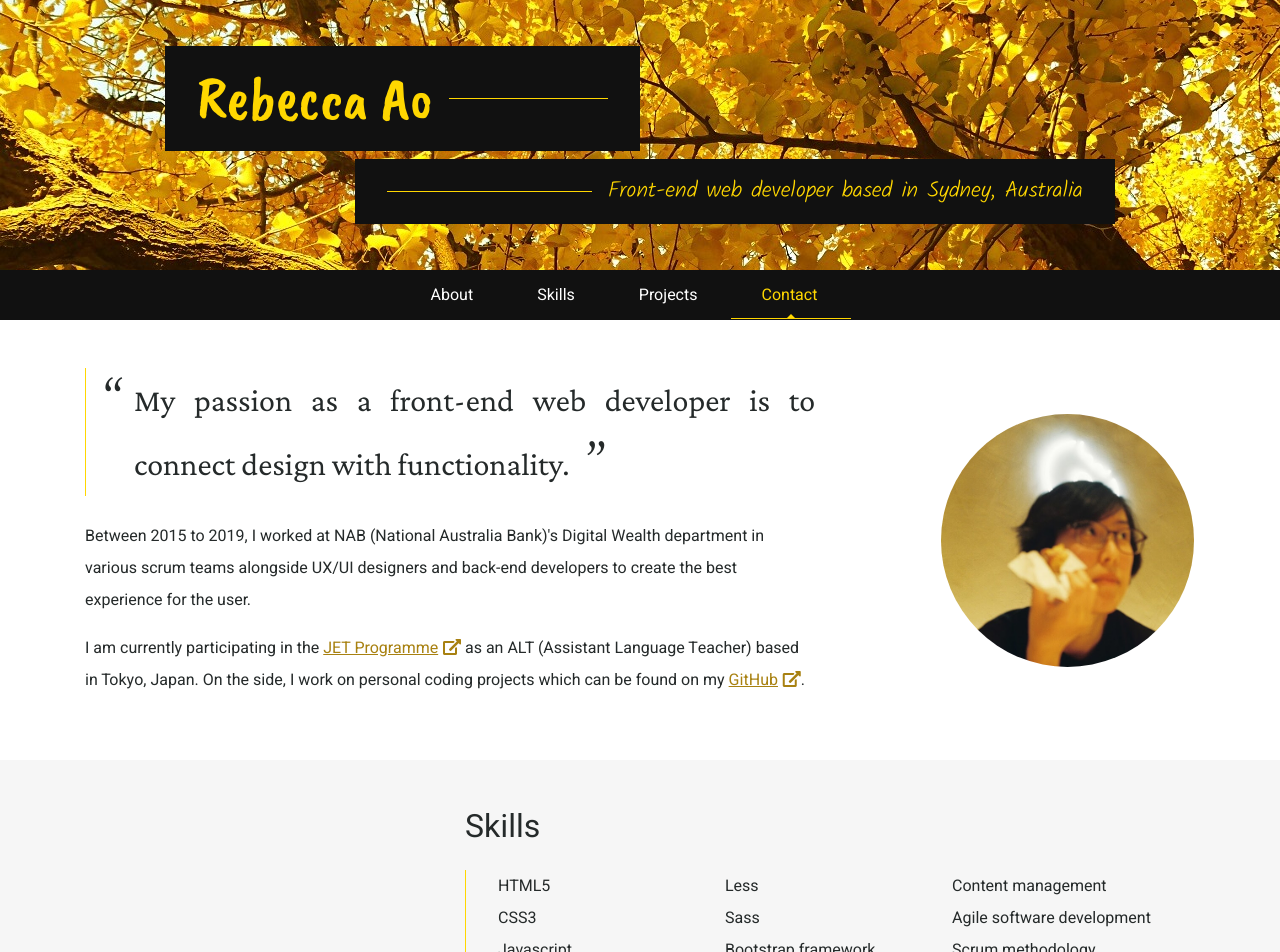
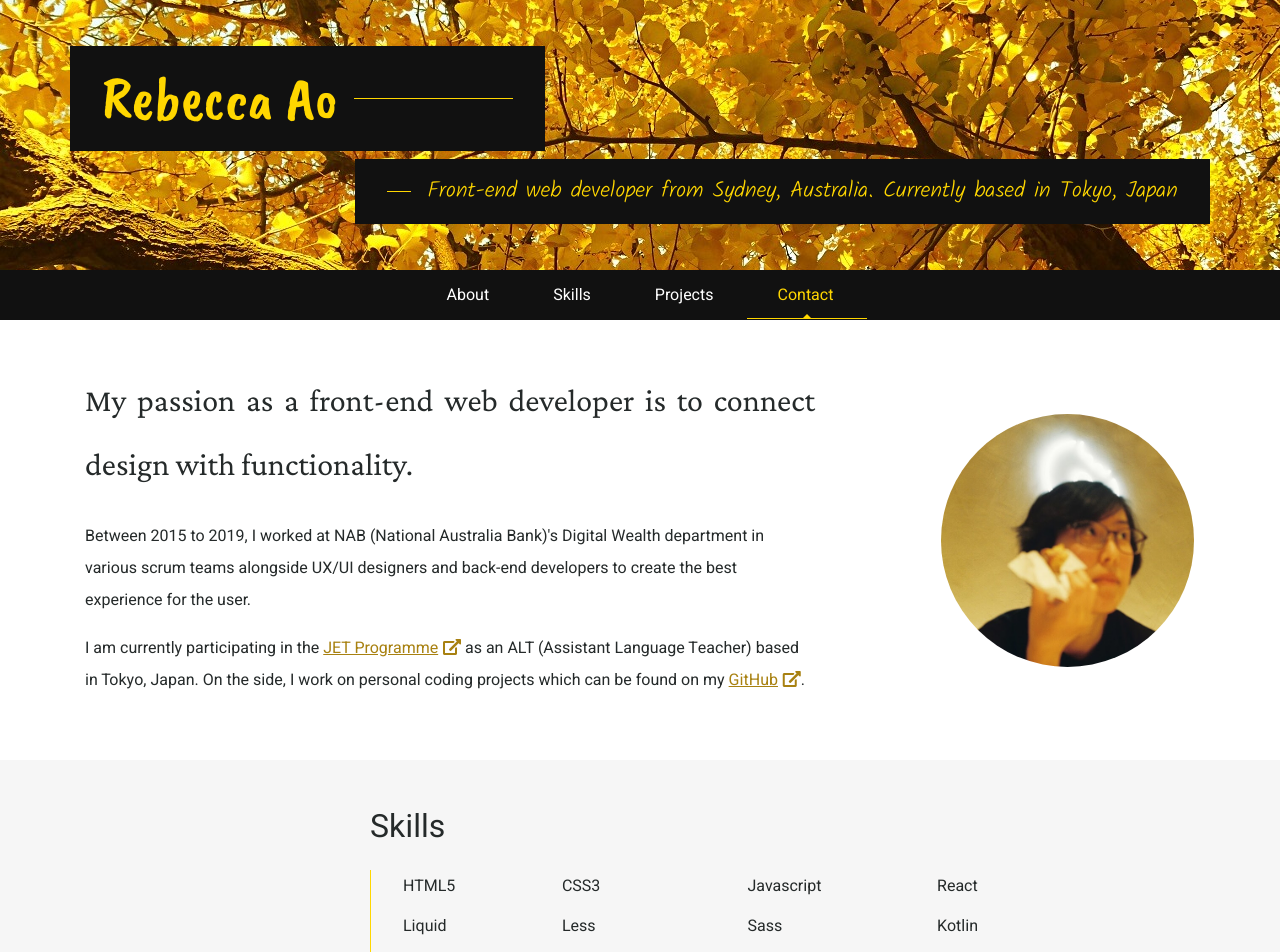
Before and after one commit to rbccaao/rbccaao.github.io, a Jekyll site: the page built from index.html, in a window 1280 px wide. Shown: the top 952 px of the page. Built offline with Jekyll 4.4.1, drawn with Linux system fonts in a browser that asks for light colours; nearby versions of some CDN libraries; some of the changed text lies outside the part shown.

Commit message:
Minor banner, about, skills, updates

```diff
--- a/_includes/banner.html
+++ b/_includes/banner.html
@@ -3,13 +3,13 @@
 		<div class="container">
 			<a href="#top" class="link-deco-none">
 				<div class="row" data-aos="fade-right" data-aos-once="true" id="name">
-					<div class="col-lg-5 offset-lg-1 mb-2">
+					<div class="col-lg-5 mb-2">
 						<h1>Rebecca Ao</h1>
 					</div>
 				</div>
 				<div class="row" data-aos="fade-left" data-aos-once="true" id="sub">
-					<div class="col-lg-8 offset-lg-3 text-right">
-						<p>Front-end web developer based in Sydney, Australia</p>
+					<div class="col-lg-9 offset-lg-3 text-right">
+						<p>Front-end web developer from Sydney, Australia. <br class="d-lg-none">Currently based in Tokyo, Japan</p>
 					</div>
 				</div>
 			</a>
--- a/_includes/index/about.html
+++ b/_includes/index/about.html
@@ -8,7 +8,7 @@
                 <p>Between 2015 to 2019, I worked at NAB (National Australia Bank)'s Digital Wealth department in various scrum teams alongside UX/UI designers and back-end developers to create the best experience for the user.</p>
                 <p>I am currently participating in the <a href="http://jetprogramme.org/en/" target="_blank" class="external-link">JET Programme</a> as an ALT (Assistant Language Teacher) based in Tokyo, Japan. On the side, I work on personal coding projects which can be found on my <a href="https://github.com/rbccaao/"  target="_blank" class="external-link">GitHub</a>. </p>
             </div>
-            <div class="col-lg-3 offset-lg-1 col-sm-6 col-8 p-3 d-flex align-items-center justify-content-center">
+            <div class="col-lg-3 offset-lg-1 col-sm-4 col-4 p-3 d-flex align-items-center justify-content-center">
                 <div id="headshot" class="position-relative">
                     <img id="headshot-photo" src="../../images/headshot.jpg" alt="Headshot photo" class="rounded-circle w-100">
                     <span id="headshot-credits" class="d-flex position-absolute align-items-center justify-content-center text-white text-center rounded-circle">Photo by<br>Philippe Rosa-Pong</span>
--- a/_includes/index/skills.html
+++ b/_includes/index/skills.html
@@ -2,20 +2,23 @@
     <a class="anchor" id="skills"></a>
     <div class="container">
         <div class="row" data-aos="fade-up">
-            <div class="col-lg-8 offset-lg-4">
+            <div class="col-lg-9 offset-lg-3">
                 <h2>Skills</h2>
                 <div class="sub-section" data-aos="fade-up">
                     <h3 class="sr-only">Web development</h3>
-                    <ul class="list-column-3">
+                    <ul class="list-grid">
                         <li>HTML5</li>
                         <li>CSS3</li>
                         <li>Javascript</li>
+                        <li>React</li>
+                        <li>Liquid</li>
                         <li>Less</li>
                         <li>Sass</li>
+                        <li>Kotlin</li>
+                        <li>Web accessibility</li>
                         <li>Bootstrap framework</li>
                         <li>Content management</li>
                         <li>Agile software development</li>
-                        <li>Scrum methodology</li>
                     </ul>
                 </div>
                 <div class="sub-section text-right" data-aos="fade-up">
--- a/_sass/main.scss
+++ b/_sass/main.scss
@@ -10,53 +10,37 @@ html {
 	font-family: $lead-quote-font-family;
 	font-size: $lead-quote-font-size;
 	font-weight: 400;
-	padding-left: $styled-border-spacing * 1.5;
 	margin-bottom: $headings-margin-bottom;
 	text-align: justify;
 	border-width: 0;
-    border-left: 1px;
-    border-style: solid;
-    border-color: #ffd700;
-
-	&::before, &::after {
-		position: absolute;
-		font-size: 60px;
-		font-weight: 200;
-	}
-	&::before {
-		content: open-quote;
-		transform: translate(-$styled-border-spacing, -25%);
-	}
-	&::after {
-		content: close-quote;
-		transform: translate($styled-border-spacing/2, -25%);
-	}
 }
 
-ul, ol {
+ul.list-grid, ol.list-grid {
+	display: grid;
+	grid-template-columns: auto auto auto auto;
+	grid-gap: $spacing-md / 2;
 	list-style-type: none;
 	padding: 0 $styled-border-spacing;
 	margin-left: 0;
 	margin-right: 0;
-	@include border('left');
-	.text-right &, &.text-right {
-		@include border('right');
-	}
-}
-.list-column-3 {
-	columns: 3;
-}
-.list-column-2 {
-	columns: 2;
+	margin-bottom: 1rem;
 }
 
-.list-inline {
+ul.list-inline, ol.list-inline {
 	padding: 0 2rem;
 	li {
 		@extend .list-inline-item;
 		&:not(:last-child):after {
 			content: ", ";
 		}
+	}
+}
+
+ul.list-grid, ol.list-grid,
+ul.list-inline, ol.list-inline {
+	@include border('left');
+	.text-right &, &.text-right {
+		@include border('right');
 	}
 }
 
```
